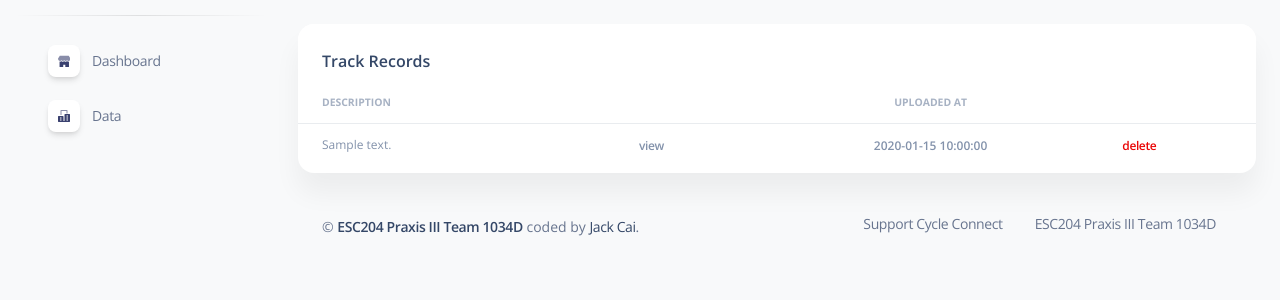
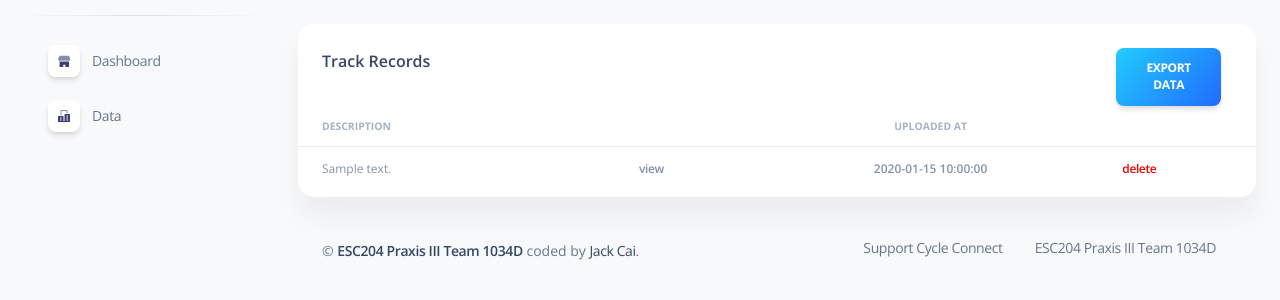
Before and after one commit to caixunshiren/ESC204-Keep-On-Track-Web-App, a Django app: page /data/ in a window 1280 px wide. Shown: the part 79-379 px from the top of the page. Run offline with Django 3.2, Linux system fonts and the light colour scheme; tables that the repository leaves empty hold one stand-in row (values such as "Sample post"); some libraries are stand-ins or nearby versions.

Commit message:
aggregated export

```diff
--- a/apps/home/models.py
+++ b/apps/home/models.py
@@ -22,6 +22,16 @@ class MetaData(models.Model):
         # self.total_locations = Track.objects.count()
         self.save()
 
+    def aggregate_coords(self):
+        pass
+
+    def file_loader(self, dir):
+        pass
+
+    def aggregated_export(self):
+        print("aggregated_export")
+        pass
+
     def display(self):
         return {
             'total_clients': "    "+str(self.total_clients),
--- a/apps/home/urls.py
+++ b/apps/home/urls.py
@@ -16,6 +16,7 @@ urlpatterns = [
     path('data/', views.data, name='data'),
     path('delete/<int:id>/', views.track_delete, name='delete'),
     path('refresh/', views.refresh, name='refresh'),
+    path('export/', views.export, name='export')
     # Matches any html file
     # re_path(r'^.*\.*', views.pages, name='pages'),
 
--- a/apps/home/views.py
+++ b/apps/home/views.py
@@ -89,6 +89,20 @@ def refresh(request):
     else:
         [meta.refresh() for meta in MetaData.objects.iterator()]
     return redirect('home')
+
+
+def export(request):
+    from .models import MetaData
+    if not MetaData.objects.exists():
+        meta_data = MetaData()
+        meta_data.refresh()
+        meta_data.save()
+    else:
+        [meta.refresh() for meta in MetaData.objects.iterator()]
+    meta = [meta for meta in MetaData.objects.iterator()][0]
+    meta.aggregated_export()
+    return redirect('data')
+
 # def pages(request):
 #     context = {}
 #     # All resource paths end in .html.
--- a/apps/templates/home/data.html
+++ b/apps/templates/home/data.html
@@ -11,9 +11,18 @@
     <div class="row">
       <div class="col-12">
         <div class="card mb-4">
+
+          <div class="row">
+          <div class="col-10">
           <div class="card-header pb-0">
             <h6>Track Records</h6>
           </div>
+          </div>
+          <div class="col-2">
+          <a href="/export" type="submit" name="export" class="btn bg-gradient-info w-75 mt-4 mb-0">Export Data</a>
+          </div>
+          </div>
+
           <div class="card-body px-0 pt-0 pb-2">
             <div class="table-responsive p-0">
               <table class="table align-items-center mb-0">
```
Also changed, not shown: CHANGELOG.md (deleted).
